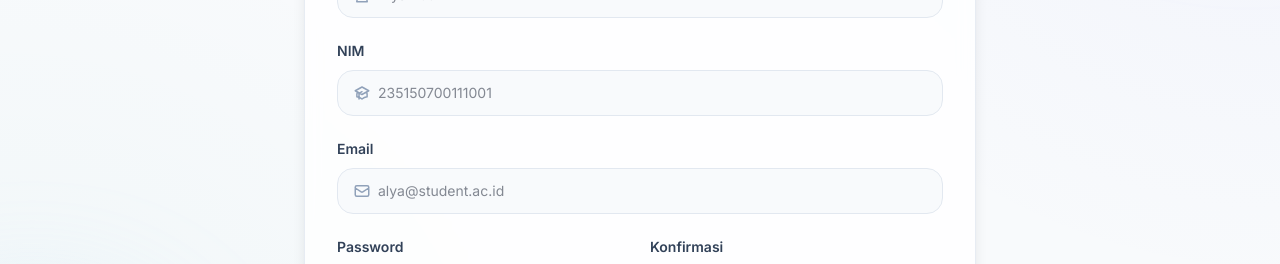
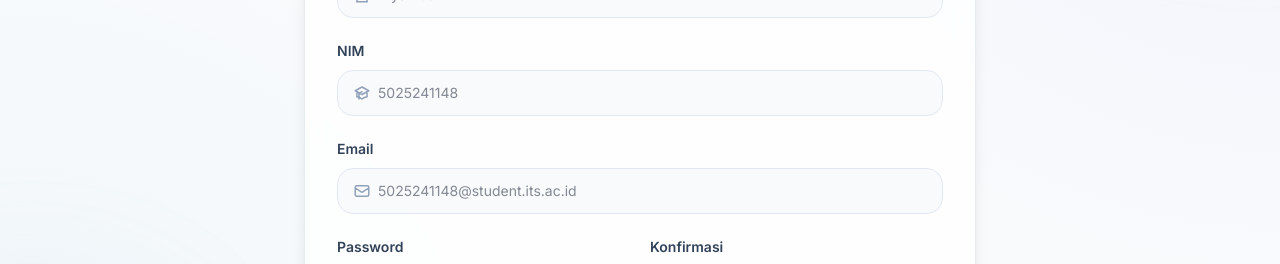
Before and after one commit to My-Bini-Gweh/mbg_frontend, a Next.js app: page /register in a window 1280 px wide. Shown: the part 318-582 px from the top of the page. Built offline with nearby package versions, Linux system fonts and the light colour scheme; no server answers.

Commit message:
update: change form placeholder

```diff
--- a/src/components/forms/LoginForm.tsx
+++ b/src/components/forms/LoginForm.tsx
@@ -41,7 +41,7 @@ export function LoginForm() {
             onChange={(event) => setEmailOrNim(event.target.value)}
             required
             className="w-full rounded-2xl border border-slate-200 bg-slate-50 py-3 pl-10 pr-4 text-sm outline-none transition focus:border-indigo-400 focus:bg-white focus:ring-4 focus:ring-indigo-100 hover:border-slate-300"
-            placeholder="alya@itspay.test"
+            placeholder="5025241148@student.its.ac.id"
           />
         </div>
       </label>
--- a/src/components/forms/RegisterForm.tsx
+++ b/src/components/forms/RegisterForm.tsx
@@ -69,7 +69,7 @@ export function RegisterForm() {
             onChange={(event) => setNim(event.target.value)}
             required
             className="w-full rounded-2xl border border-slate-200 bg-slate-50 py-3 pl-10 pr-4 text-sm outline-none transition focus:border-indigo-400 focus:bg-white focus:ring-4 focus:ring-indigo-100 hover:border-slate-300"
-            placeholder="235150700111001"
+            placeholder="5025241148"
           />
         </div>
       </label>
@@ -85,7 +85,7 @@ export function RegisterForm() {
             onChange={(event) => setEmail(event.target.value)}
             required
             className="w-full rounded-2xl border border-slate-200 bg-slate-50 py-3 pl-10 pr-4 text-sm outline-none transition focus:border-indigo-400 focus:bg-white focus:ring-4 focus:ring-indigo-100 hover:border-slate-300"
-            placeholder="alya@student.ac.id"
+            placeholder="5025241148@student.its.ac.id"
           />
         </div>
       </label>
```
